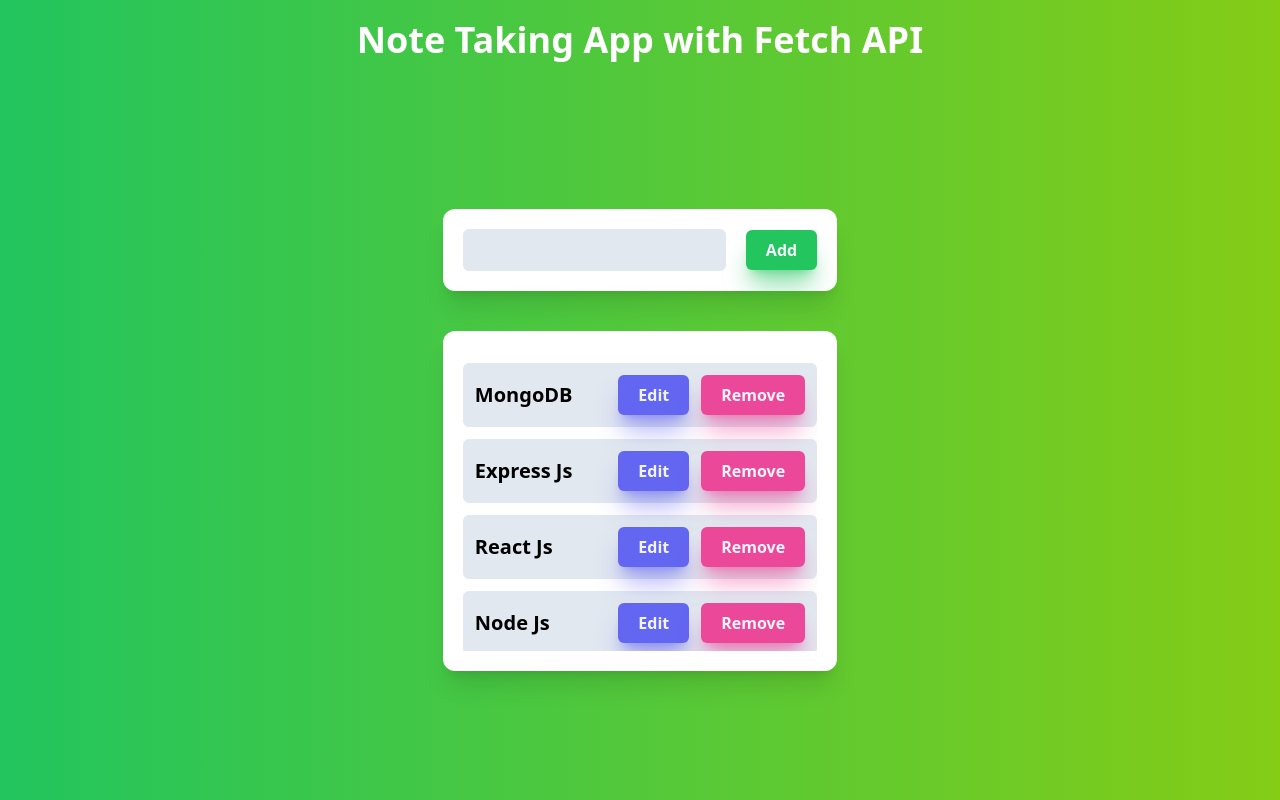
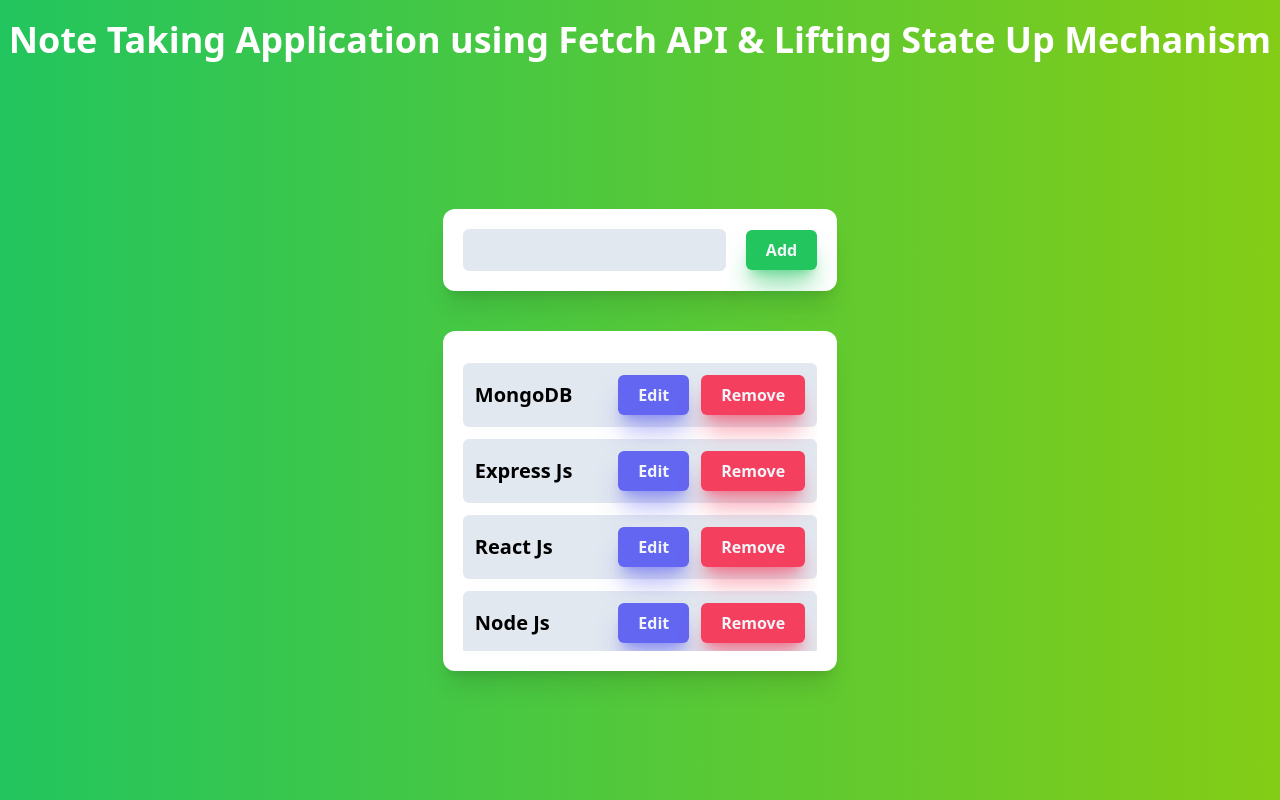
Before and after one commit to Nazmul1582/frontend-applications, a React (Create React App) app: page / in a window 1280 px wide. Built offline with nearby package versions, Linux system fonts and the light colour scheme; data requests are answered from the project's data file.

Commit message:
note-taking-app using fetch-api & lifting-state-up mechanism

```diff
--- a/src/App.js
+++ b/src/App.js
@@ -1,35 +1,43 @@
-import React, { useEffect, useState } from "react";
+import { useEffect, useState } from "react";
+import InputArea from "./components/InputArea";
+import OutputArea from "./components/OutputArea";
 
-function App() {
+const App = () => {
   const [noteTitle, setNoteTitle] = useState("");
   const [notes, setNotes] = useState([]);
   const [editMode, setEditMode] = useState(false);
   const [editableNote, setEditableNote] = useState(null);
 
+  // fist time fetch all notes
   const getAllNotes = () => {
     fetch("http://localhost:4000/notes")
       .then((response) => response.json())
       .then((data) => setNotes(data));
   };
+
   useEffect(() => {
     getAllNotes();
   }, []);
 
+  // create handler
   const createHandler = (e) => {
     e.preventDefault();
     if (!noteTitle) {
       alert("Please type a valid text!");
       return;
     }
+
     const newNote = {
       id: Date.now() + "",
       title: noteTitle,
     };
-    fetch("http://localhost:4000/notes", {
+
+    // post request to create a new note
+    fetch(`http://localhost:4000/notes`, {
       method: "POST",
       body: JSON.stringify(newNote),
       headers: {
-        "content-type": "application/json; charset=UTF-8",
+        "Content-Type": "application/json; charset=UTF-8",
       },
     }).then(() => {
       getAllNotes();
@@ -37,6 +45,7 @@ function App() {
     });
   };
 
+  // edit handler
   const editHandler = (noteId) => {
     setEditMode(true);
     const toBeEdited = notes.find((note) => note.id === noteId);
@@ -44,94 +53,63 @@ function App() {
     setNoteTitle(toBeEdited.title);
   };
 
+  // update handler
   const updateHandler = (e) => {
     e.preventDefault();
     if (!noteTitle) {
       alert("Please type a valid text!");
       return;
     }
+    const updatedNote = {
+      title: noteTitle,
+    };
+    // patch request only for title update
     fetch(`http://localhost:4000/notes/${editableNote.id}`, {
       method: "PATCH",
-      body: JSON.stringify({
-        title: noteTitle,
-      }),
+      body: JSON.stringify(updatedNote),
       headers: {
         "Content-Type": "application/json; charset=UTF-8",
       },
     }).then(() => {
       getAllNotes();
+      setEditMode(false);
+      setEditableNote(null);
       setNoteTitle("");
-      setEditMode(false);
-      setEditMode(null);
     });
   };
 
+  // create remove handler
   const removeHandler = (noteId) => {
     fetch(`http://localhost:4000/notes/${noteId}`, {
       method: "DELETE",
-    }).then(() => getAllNotes());
+    }).then(() => {
+      getAllNotes();
+    });
   };
 
   return (
     <div className="min-h-screen  bg-gradient-to-r from-green-500 to-lime-500">
       <h1 className="text-center text-4xl font-bold py-5 text-white">
-        Note Taking App with Fetch API
+        Note Taking Application using Fetch API & Lifting State Up Mechanism
       </h1>
       <div className="flex items-center justify-center custom-height">
         <div>
-          <form
-            onSubmit={(e) => (editMode ? updateHandler(e) : createHandler(e))}
-            className="mb-10 bg-white shadow-xl p-5 rounded-xl text-center font-bold flex justify-center items-center gap-5"
-          >
-            <input
-              type="text"
-              value={noteTitle}
-              onChange={(e) => setNoteTitle(e.target.value)}
-              className="p-2 rounded-md bg-slate-200 w-full border border-slate-200 focus:border-green-500 outline-0"
-            />
-            <button className="btn bg-green-500 shadow-green-500/50">
-              {editMode ? "Update" : "Add"}
-            </button>
-          </form>
-
-          <div
-            className={`bg-white shadow-xl rounded-xl text-center font-bold p-5  ${
-              notes.length === 0 ? "hidden" : "block"
-            }`}
-          >
-            <div
-              className={` max-h-[300px] ${
-                notes.length >= 4 && "overflow-y-scroll"
-              }`}
-            >
-              {notes.map((note) => (
-                <div
-                  key={note.id}
-                  className="bg-slate-200 flex gap-5 items-center justify-between rounded-md p-3 my-3"
-                >
-                  <p className="text-xl">{note.title}</p>
-                  <div className="flex gap-3">
-                    <button
-                      onClick={() => editHandler(note.id)}
-                      className="btn bg-indigo-500 shadow-indigo-500/50"
-                    >
-                      Edit
-                    </button>
-                    <button
-                      onClick={() => removeHandler(note.id)}
-                      className="btn bg-pink-500 shadow-pink-500/50"
-                    >
-                      Remove
-                    </button>
-                  </div>
-                </div>
-              ))}
-            </div>
-          </div>
+          <InputArea
+            noteTitle={noteTitle}
+            setNoteTitle={setNoteTitle}
+            editMode={editMode}
+            createHandler={createHandler}
+            updateHandler={updateHandler}
+          />
+          <OutputArea
+            notes={notes}
+            editHandler={editHandler}
+            removeHandler={removeHandler}
+          />
         </div>
       </div>
     </div>
   );
-}
+};
 
 export default App;
--- /dev/null
+++ b/src/components/InputArea.js
@@ -0,0 +1,28 @@
+import React from "react";
+
+const InputArea = ({
+  noteTitle,
+  setNoteTitle,
+  createHandler,
+  editMode,
+  updateHandler,
+}) => {
+  return (
+    <form
+      onSubmit={(e) => (editMode ? updateHandler(e) : createHandler(e))}
+      className="mb-10 bg-white shadow-xl p-5 rounded-xl text-center font-bold flex justify-center items-center gap-5"
+    >
+      <input
+        type="text"
+        value={noteTitle}
+        onChange={(e) => setNoteTitle(e.target.value)}
+        className="p-2 rounded-md bg-slate-200 w-full border border-slate-200 focus:border-green-500 outline-0"
+      />
+      <button className="btn bg-green-500 shadow-green-500/50">
+        {editMode ? "Update" : "Add"}
+      </button>
+    </form>
+  );
+};
+
+export default InputArea;
--- /dev/null
+++ b/src/components/OutputArea.js
@@ -0,0 +1,40 @@
+import React from "react";
+
+const OutputArea = ({ notes, editHandler, removeHandler }) => {
+  return (
+    <div
+      className={`bg-white shadow-xl rounded-xl text-center font-bold p-5  ${
+        notes.length === 0 ? "hidden" : "block"
+      }`}
+    >
+      <div
+        className={` max-h-[300px] ${notes.length >= 4 && "overflow-y-scroll"}`}
+      >
+        {notes.map((note) => (
+          <div
+            key={note.id}
+            className="bg-slate-200 flex gap-5 items-center justify-between rounded-md p-3 my-3"
+          >
+            <p className="text-xl">{note.title}</p>
+            <div className="flex gap-3">
+              <button
+                onClick={() => editHandler(note.id)}
+                className="btn bg-indigo-500 shadow-indigo-500/50"
+              >
+                Edit
+              </button>
+              <button
+                onClick={() => removeHandler(note.id)}
+                className="btn bg-rose-500 shadow-rose-500/50"
+              >
+                Remove
+              </button>
+            </div>
+          </div>
+        ))}
+      </div>
+    </div>
+  );
+};
+
+export default OutputArea;
--- a/src/db.json
+++ b/src/db.json
@@ -13,7 +13,7 @@
       "title": "React Js"
     },
     {
-      "id": "1678735352033",
+      "id": "1678768538448",
       "title": "Node Js"
     }
   ]
```
Also changed, not shown: 1 other file (tests, documents, lock files or other folders).
